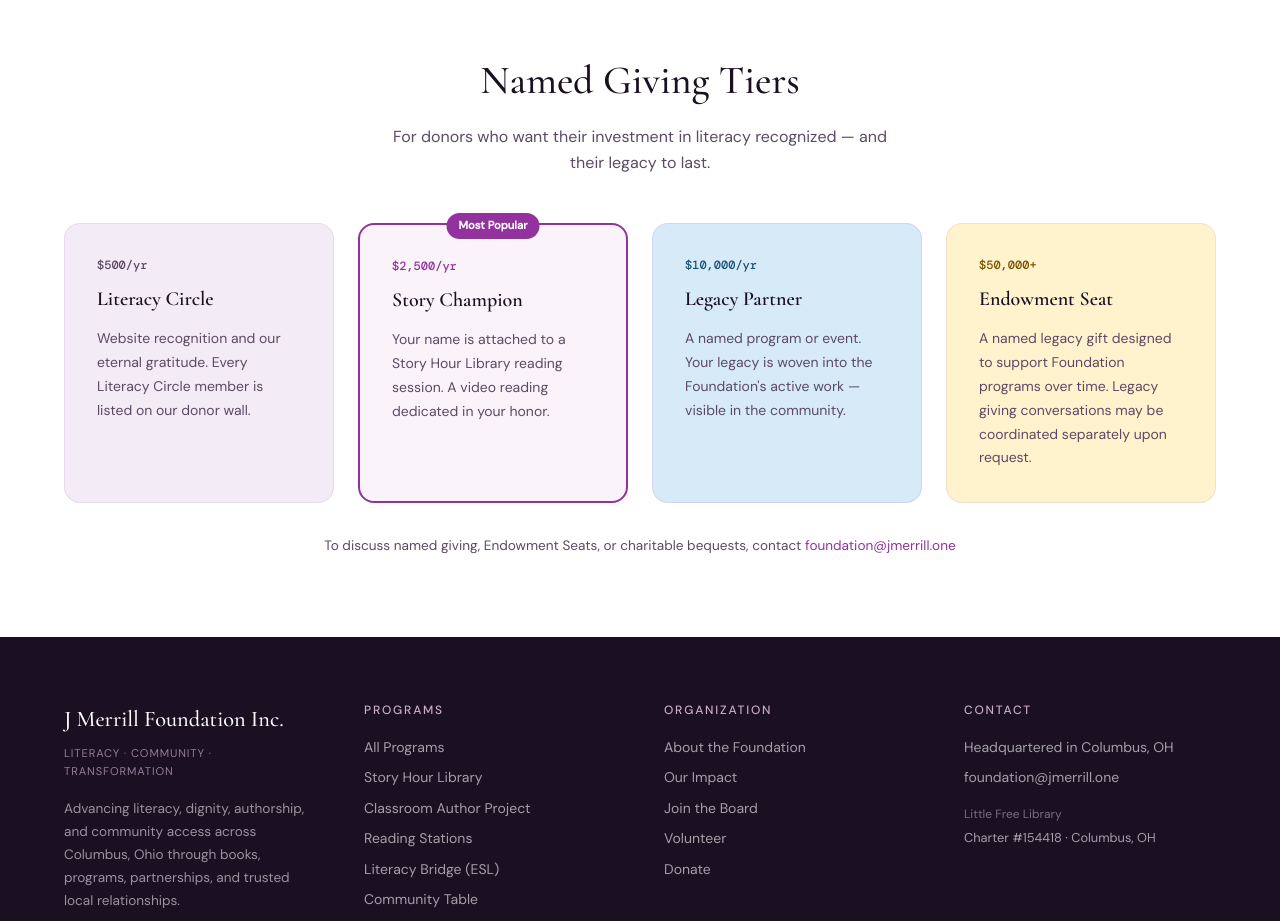
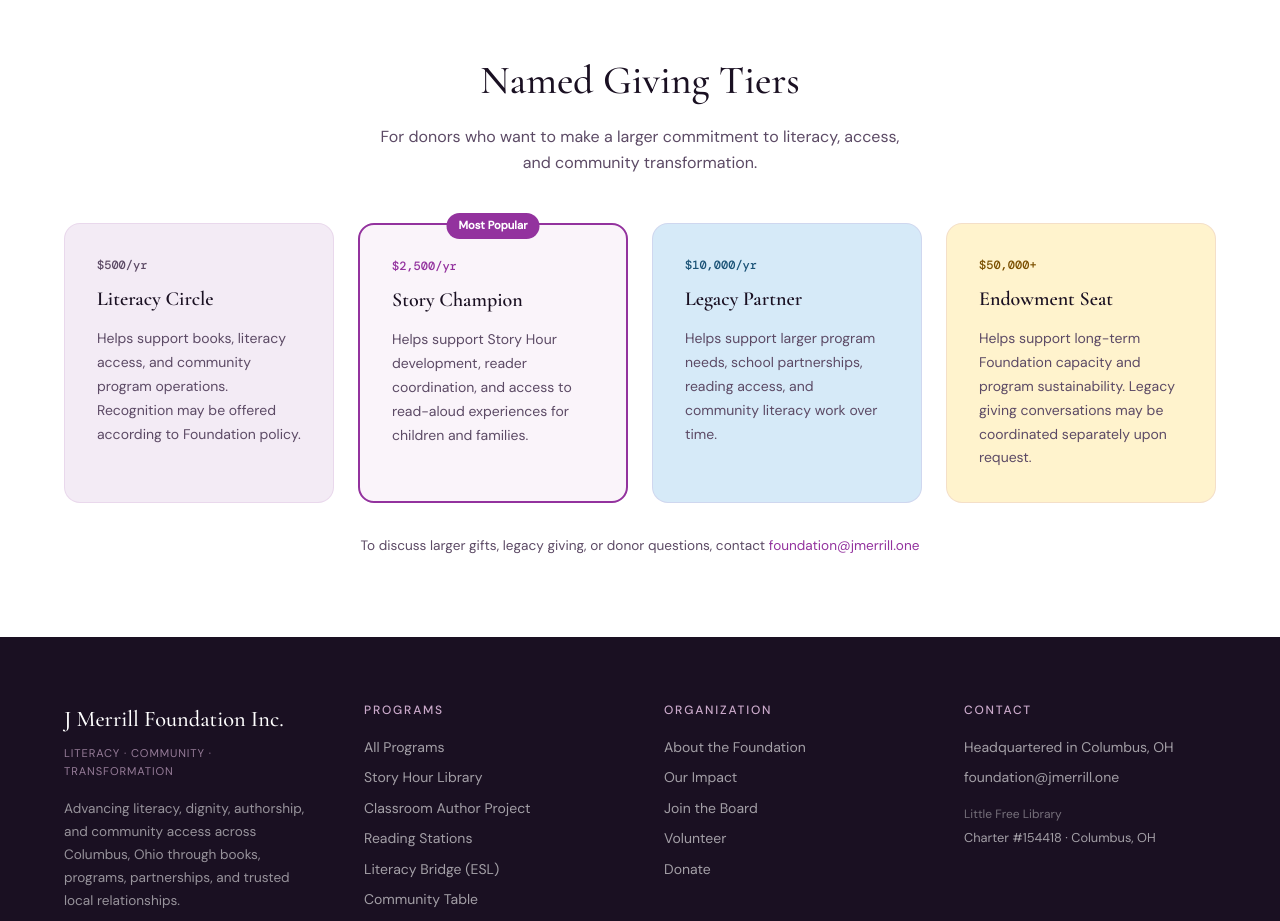
Before and after one commit to jmerrillorg/jmerrillfoundation, a Next.js app: page /donate in a window 1280 px wide. Shown: the part 1780-2701 px from the top of the page. Built offline with nearby package versions, Linux system fonts and the light colour scheme.

Commit message:
soften donor recognition copy

```diff
--- a/src/app/donate/page.tsx
+++ b/src/app/donate/page.tsx
@@ -7,10 +7,10 @@
 }
 
 const tiers = [
-  { name: 'Literacy Circle', amount: '$500/yr', description: 'Website recognition and our eternal gratitude. Every Literacy Circle member is listed on our donor wall.', color: 'var(--text-muted)', bg: 'var(--surface)' },
-  { name: 'Story Champion', amount: '$2,500/yr', description: 'Your name is attached to a Story Hour Library reading session. A video reading dedicated in your honor.', color: 'var(--primary)', bg: 'rgba(147, 50, 158, 0.05)', featured: true },
-  { name: 'Legacy Partner', amount: '$10,000/yr', description: 'A named program or event. Your legacy is woven into the Foundation\'s active work — visible in the community.', color: '#1A5276', bg: '#D6EAF8' },
-  { name: 'Endowment Seat', amount: '$50,000+', description: 'A named legacy gift designed to support Foundation programs over time. Legacy giving conversations may be coordinated separately upon request.', color: '#7B4F00', bg: '#FFF3CD' },
+  { name: 'Literacy Circle', amount: '$500/yr', description: 'Helps support books, literacy access, and community program operations. Recognition may be offered according to Foundation policy.', color: 'var(--text-muted)', bg: 'var(--surface)' },
+  { name: 'Story Champion', amount: '$2,500/yr', description: 'Helps support Story Hour development, reader coordination, and access to read-aloud experiences for children and families.', color: 'var(--primary)', bg: 'rgba(147, 50, 158, 0.05)', featured: true },
+  { name: 'Legacy Partner', amount: '$10,000/yr', description: 'Helps support larger program needs, school partnerships, reading access, and community literacy work over time.', color: '#1A5276', bg: '#D6EAF8' },
+  { name: 'Endowment Seat', amount: '$50,000+', description: 'Helps support long-term Foundation capacity and program sustainability. Legacy giving conversations may be coordinated separately upon request.', color: '#7B4F00', bg: '#FFF3CD' },
 ]
 
 export default function DonatePage() {
@@ -93,7 +93,7 @@
         <div className="container">
           <div style={{ textAlign: 'center', marginBottom: '3rem' }}>
             <h2 style={{ fontFamily: 'var(--font-display)', fontSize: 'clamp(1.8rem, 3.5vw, 2.5rem)', fontWeight: 500, color: 'var(--dark)', marginBottom: '0.75rem' }}>Named Giving Tiers</h2>
-            <p style={{ fontSize: '1rem', color: 'var(--text-muted)', maxWidth: '520px', margin: '0 auto' }}>For donors who want their investment in literacy recognized — and their legacy to last.</p>
+            <p style={{ fontSize: '1rem', color: 'var(--text-muted)', maxWidth: '520px', margin: '0 auto' }}>For donors who want to make a larger commitment to literacy, access, and community transformation.</p>
           </div>
           <div style={{ display: 'grid', gridTemplateColumns: 'repeat(auto-fit, minmax(240px, 1fr))', gap: '1.5rem' }}>
             {tiers.map(tier => (
@@ -114,7 +114,7 @@
             ))}
           </div>
           <p style={{ textAlign: 'center', fontSize: '0.85rem', color: 'var(--text-muted)', marginTop: '2rem' }}>
-            To discuss named giving, Endowment Seats, or charitable bequests, contact{' '}
+            To discuss larger gifts, legacy giving, or donor questions, contact{' '}
             <a href="mailto:foundation@jmerrill.one" style={{ color: 'var(--primary)', textDecoration: 'none' }}>foundation@jmerrill.one</a>
           </p>
         </div>
--- a/src/app/volunteer/page.tsx
+++ b/src/app/volunteer/page.tsx
@@ -138,7 +138,7 @@
               Ready to Get Started?
             </h2>
             <p style={{ fontSize: '0.95rem', color: 'var(--text-muted)', marginBottom: '2rem', lineHeight: 1.6 }}>
-              Start with the Foundation interest form. It helps us route volunteer interest, board interest, school partnership inquiries, Story Hour reader interest, Reading Station requests, youth author or classroom author inquiries, ESL support interest, and other Foundation questions to the right next step.
+              Start with the Foundation interest form. It helps us route volunteer interest, board interest, school partnership inquiries, Story Hour reader interest, Reading Station requests, youth author or classroom author inquiries, ESL support interest, donor questions, and general Foundation inquiries to the right next step.
             </p>
 
             {/* Microsoft Forms Embed */}
```
